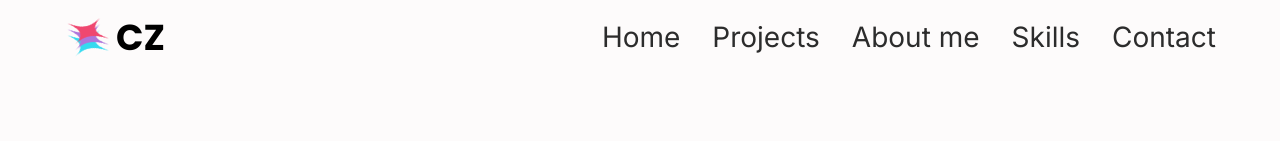
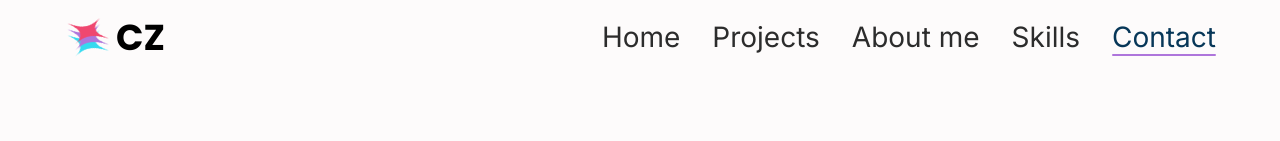
Before and after one commit to carloszamora14/portfolio, a React (Vite) app: page / in a window 1280 px wide. Shown: the top 141 px of the page. Built offline with nearby package versions, Linux system fonts and the light colour scheme.

Commit message:
modify Header, Nav, and NavMobile components to utilize useActiveSection and useScrollOffset custom hooks

```diff
--- a/src/components/About/About.jsx
+++ b/src/components/About/About.jsx
@@ -2,7 +2,7 @@ import styles from './About.module.css';
 
 function About() {
   return (
-    <section className={styles.about}>
+    <section className={styles.about} id="about">
       <div className={styles.aboutContent}>
         <h2 className={styles.aboutTitle}>About Me</h2>
         <p className={styles.aboutText}>
--- a/src/components/Header/Header.jsx
+++ b/src/components/Header/Header.jsx
@@ -4,7 +4,7 @@ import Nav from '../Nav/Nav';
 import NavMobile from '../NavMobile/NavMobile';
 import styles from './Header.module.css';
 
-function Header() {
+function Header({ activeSection }) {
   const [scrolled, setScrolled] = useState(false);
 
   useEffect(() => {
@@ -24,11 +24,13 @@ function Header() {
   }, []);
 
   return (
-    <header className={`${styles.header} ${scrolled ? styles.scrolled : ''}`}>
+    <header
+      className={`${styles.header} ${scrolled ? styles.scrolled : ''} pageNavbar`}
+    >
       <div className={`${styles.headerWrapper} container`}>
         <Logo />
-        <Nav />
-        <NavMobile />
+        <Nav activeSection={activeSection} />
+        <NavMobile activeSection={activeSection} />
       </div>
     </header>
   );
--- a/src/components/Hero/Hero.jsx
+++ b/src/components/Hero/Hero.jsx
@@ -6,7 +6,7 @@ import styles from './Hero.module.css';
 
 function Hero() {
   return (
-    <section className={styles.hero}>
+    <section className={styles.hero} id="home">
       <div className="container" style={{ position: 'relative' }}>
         <div className={`${styles.content}`}>
           <motion.h1
--- a/src/components/Layout/Layout.jsx
+++ b/src/components/Layout/Layout.jsx
@@ -1,11 +1,14 @@
 import { Outlet } from 'react-router-dom';
 import Header from '../Header/Header';
 import Footer from '../Footer/Footer';
+import useActiveSection from '../../hooks/useActiveSection';
 
 function Layout() {
+  const activeSection = useActiveSection();
+
   return (
     <>
-      <Header />
+      <Header activeSection={activeSection} />
       <Outlet />
       <Footer />
     </>
--- a/src/components/Nav/Nav.jsx
+++ b/src/components/Nav/Nav.jsx
@@ -1,15 +1,24 @@
+import { HashLink as Link } from 'react-router-hash-link';
 import navigationLinks from '../../data/navigationLinks';
 import styles from './Nav.module.css';
+import useScrollOffset from '../../hooks/useScrollOffset';
 
-function Nav() {
+function Nav({ activeSection }) {
+  const scrollOffset = useScrollOffset();
+
   return (
     <nav aria-label="Main navigation">
       <ul className={styles.navList}>
         {navigationLinks.map(link => (
           <li key={link.name}>
-            <a href={link.url} className={styles.navLink}>
+            <Link
+              smooth
+              to={link.url}
+              className={`${styles.navLink} ${activeSection === link.url.substring(2) ? styles.active : ''}`}
+              scroll={scrollOffset}
+            >
               {link.name}
-            </a>
+            </Link>
           </li>
         ))}
       </ul>
--- a/src/components/Nav/Nav.module.css
+++ b/src/components/Nav/Nav.module.css
@@ -29,6 +29,14 @@
   color: var(--clr-midnight-blue);
 }
 
+.navLink.active {
+  color: var(--clr-midnight-blue);
+}
+
+.navLink.active::before {
+  transform: scaleX(1);
+}
+
 @media (hover: hover) and (pointer: fine) {
   .navLink:hover {
     color: var(--clr-midnight-blue);
--- a/src/components/NavMobile/NavMobile.jsx
+++ b/src/components/NavMobile/NavMobile.jsx
@@ -1,16 +1,54 @@
-import { useRef, useState } from 'react';
+import { useRef, useState, useEffect } from 'react';
+import { HashLink as Link } from 'react-router-hash-link';
 import { RiMenu2Line } from 'react-icons/ri';
 import { IoCloseOutline } from 'react-icons/io5';
 import useFocusTrap from '../../hooks/useTrapFocus';
 import navigationLinks from '../../data/navigationLinks';
+import useScrollOffset from '../../hooks/useScrollOffset';
 import styles from './NavMobile.module.css';
 
-function NavMobile() {
+function NavMobile({ activeSection }) {
+  const navRef = useRef(null);
+  const sidebarRef = useRef(null);
   const [isOpen, setIsOpen] = useState(false);
-  const navRef = useRef(null);
+  const scrollOffset = useScrollOffset();
   const { firstElementRef, lastElementRef } = useFocusTrap(isOpen, () =>
     setIsOpen(false),
   );
+
+  const handleClose = () => {
+    setIsOpen(false);
+  };
+
+  useEffect(() => {
+    const sidebar = sidebarRef.current;
+    if (!sidebar) return;
+
+    const stopScrollPropagation = evt => {
+      const { scrollTop, scrollHeight, clientHeight } = sidebar;
+
+      if (
+        (evt.deltaY < 0 && scrollTop === 0) ||
+        (evt.deltaY > 0 && scrollTop + clientHeight === scrollHeight)
+      ) {
+        evt.preventDefault();
+      }
+    };
+
+    if (isOpen) {
+      sidebar.addEventListener('wheel', stopScrollPropagation, {
+        passive: false,
+      });
+      sidebar.addEventListener('touchmove', stopScrollPropagation, {
+        passive: false,
+      });
+    }
+
+    return () => {
+      sidebar.removeEventListener('wheel', stopScrollPropagation);
+      sidebar.removeEventListener('touchmove', stopScrollPropagation);
+    };
+  }, [isOpen]);
 
   const handleMouseOver = evt => {
     const index = evt.currentTarget.dataset['index'];
@@ -28,10 +66,13 @@ function NavMobile() {
         <RiMenu2Line />
       </button>
 
-      <aside className={`${styles.sidebar} ${isOpen ? styles.active : ''}`}>
+      <aside
+        className={`${styles.sidebar} ${isOpen ? styles.active : ''}`}
+        ref={sidebarRef}
+      >
         <div>
           <button
-            onClick={() => setIsOpen(false)}
+            onClick={handleClose}
             className={styles.closeButton}
             aria-label="Close menu"
             tabIndex={isOpen ? 0 : -1}
@@ -49,19 +90,22 @@ function NavMobile() {
                   data-index={index}
                   style={{ '--index': index }}
                   onMouseOver={handleMouseOver}
+                  onClick={handleClose}
                 >
-                  <a
-                    href={link.url}
-                    className={styles.itemLink}
+                  <Link
+                    smooth
+                    to={link.url}
+                    className={`${styles.itemLink} ${activeSection === link.url.substring(2) ? styles.active : ''}`}
                     tabIndex={isOpen ? 0 : -1}
                     ref={
                       index === navigationLinks.length - 1
                         ? lastElementRef
                         : null
                     }
+                    scroll={scrollOffset}
                   >
                     {link.name}
-                  </a>
+                  </Link>
                 </li>
               ))}
             </ul>
--- a/src/components/NavMobile/NavMobile.module.css
+++ b/src/components/NavMobile/NavMobile.module.css
@@ -81,6 +81,10 @@
   text-decoration: none;
 }
 
+.itemLink.active {
+  text-decoration: underline;
+}
+
 .nav:hover .itemLink {
   opacity: 0.5;
 }
--- a/src/data/navigationLinks.js
+++ b/src/data/navigationLinks.js
@@ -1,9 +1,9 @@
 const navigationLinks = [
-  { url: '#home', name: 'Home' },
-  { url: '#projects', name: 'Projects' },
-  { url: '#About', name: 'About me' },
-  { url: '#skills', name: 'Skills' },
-  { url: '#contact', name: 'Contact' },
+  { url: '/#home', name: 'Home' },
+  { url: '/#projects', name: 'Projects' },
+  { url: '/#about', name: 'About me' },
+  { url: '/#skills', name: 'Skills' },
+  { url: '/#contact', name: 'Contact' },
 ];
 
 export default navigationLinks;
```
